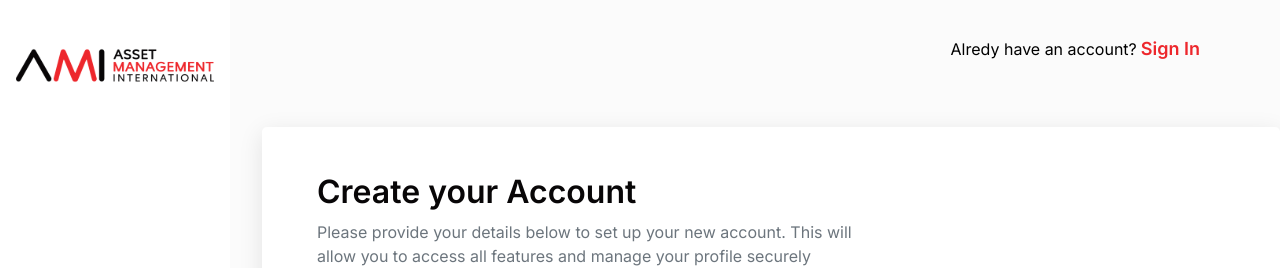
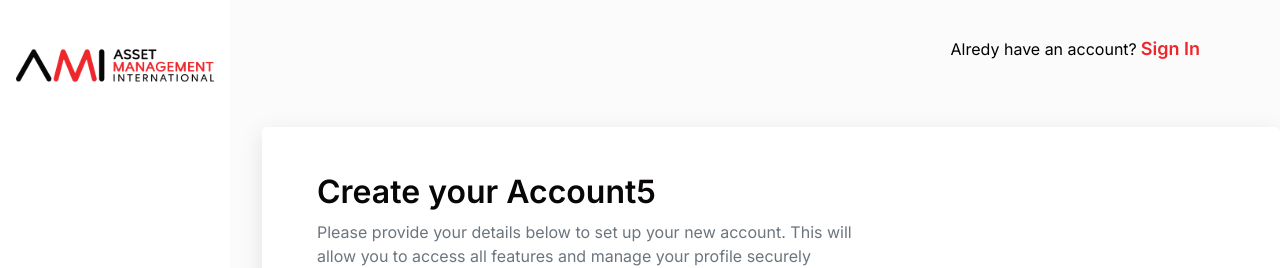
Before and after one commit to arakash-developer/headless, a React (Vite) app: page /signup in a window 1280 px wide. Shown: the top 268 px of the page. Built offline with nearby package versions, Linux system fonts and the light colour scheme.

Commit message:
fix: update account creation heading text for clarity

```diff
--- a/src/components/registers/Register.jsx
+++ b/src/components/registers/Register.jsx
@@ -100,7 +100,7 @@ const Register = () => {
          <div className="">
           <div className="max-w-[540px]">
             <h2 className="text-[32px] not-italic font-semibold text-4xl leading-[125%] text-[var(--primary2)]">
-              Create your Account
+              Create your Account5
             </h2>
             <p className="mt-2 font-normal text-base leading-[150%] text-[var(--text-secondary)]">
               Please provide your details below to set up your new account. This
```
